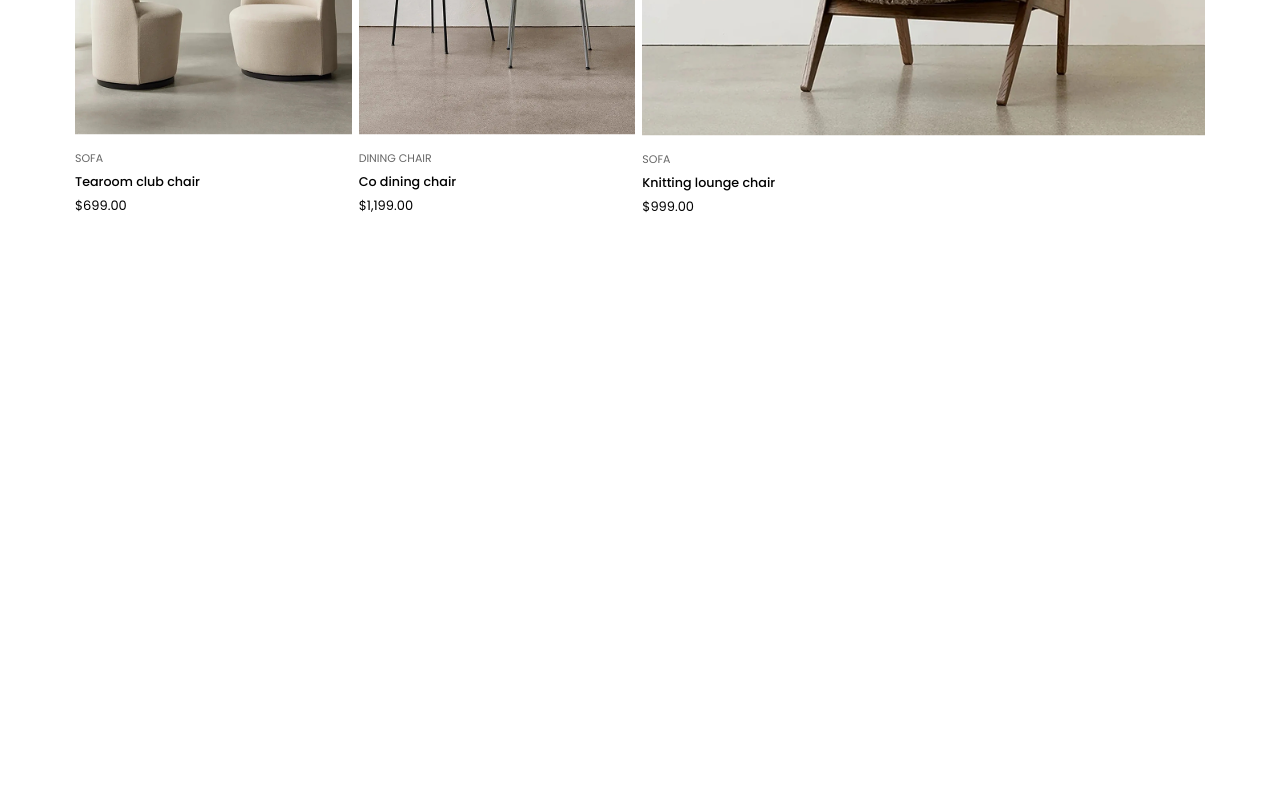
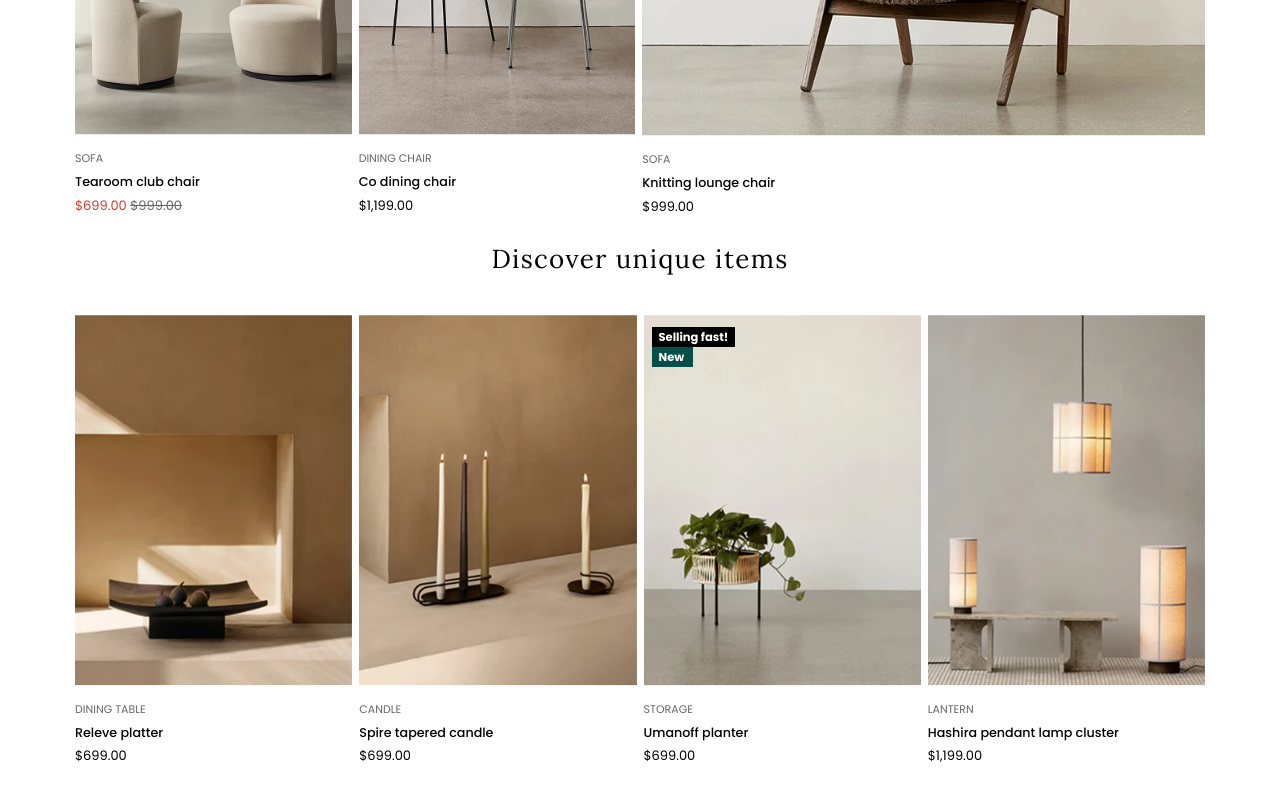
Before and after one commit to dangno1/orangy, a website: page index.html in a window 1280 px wide. Shown: the part 1919-2719 px from the top of the page. Before the commit the page ends 2254 px from the top, so only its background shows below. Drawn offline with Linux system fonts and the light colour scheme.

Commit message:
Orangy-Products-Unique: Create products unique layout

```diff
--- a/index.html
+++ b/index.html
@@ -150,7 +150,7 @@
                                 <div class="product-section__name">
                                     Tearoom club chair
                                 </div>
-                                <div class="product-section__price">
+                                <div class="product-section__price product-section__price--color">
                                     <span>$699.00</span>
                                 </div>
                             </div>
@@ -178,6 +178,83 @@
                         </div>
                     </div>
                 </div>
+                <div class="product-section__unique">
+                    <h2 class="product-section__title product-section__title--unique">Discover unique items</h2>
+                    <div class="product-section__small">
+                        <div class="product-section__right">
+                            <div class="product-section__image">
+                                <img src="./src/img/RELEVE_PLATTER_01.webp.png" alt="">
+                            </div>
+                            <div class="product-section__information">
+                                <div class="product-section__category">
+                                    Dining Table
+                                </div>
+                                <div class="product-section__name">
+                                    Releve platter
+                                </div>
+                                <div class="product-section__price">
+                                    <span>$699.00</span>
+                                </div>
+                            </div>
+                        </div>
+                        <div class="product-section__right">
+                            <div class="product-section__image">
+                                <img src="./src/img/SPIRE_TAPERED_CANDLES_01.webp.png" alt="">
+                            </div>
+                            <div class="product-section__information">
+                                <div class="product-section__category">
+                                    Candle
+                                </div>
+                                <div class="product-section__name">
+                                    Spire tapered candle
+                                </div>
+                                <div class="product-section__price">
+                                    <span>$699.00</span>
+                                </div>
+                            </div>
+                        </div>
+                        <div class="product-section__left">
+                            <div class="product-section__image">
+                                <img src="./src/img/UMANOFF_PLANTER_02.webp.png" alt="">
+                            </div>
+                            <div class="product-section__information">
+                                <div class="product-section__category">
+                                    Storage
+                                </div>
+                                <div class="product-section__name">
+                                    Umanoff planter
+                                </div>
+                                <div class="product-section__price">
+                                    <span>$699.00</span>
+                                </div>
+                            </div>
+                            <div class="product-section__item">
+                                <span class="product-section__sale">
+                                    Selling fast!
+                                </span>
+                                <span class="product-section__new">
+                                    New
+                                </span>
+                            </div>
+                        </div>
+                        <div class="product-section__right">
+                            <div class="product-section__image">
+                                <img src="./src/img/HASHIRA_PENDANT_LAMP_CLUSTER_02.webp.png" alt="">
+                            </div>
+                            <div class="product-section__information">
+                                <div class="product-section__category">
+                                    Lantern
+                                </div>
+                                <div class="product-section__name">
+                                    Hashira pendant lamp cluster
+                                </div>
+                                <div class="product-section__price">
+                                    <span>$1,199.00</span>
+                                </div>
+                            </div>
+                        </div>
+                    </div>
+                </div>
             </div>
         </div>
     </section>
--- a/src/scss/main.scss
+++ b/src/scss/main.scss
@@ -241,6 +241,15 @@ h6 {
         vertical-align: middle;
     }
 
+    &__price--color {
+        color: #D63A2F;
+        &::after {
+            content: "$999.00";
+            color: #666666;
+            text-decoration: line-through;
+        }
+    }
+
     &__small {
         display: flex;
         align-items: center;
@@ -291,4 +300,9 @@ h6 {
         top: 1.2rem;
         left: 1.28rem;
     }
+
+    &__title--unique {
+        text-align: center;
+        padding-bottom: 3.2rem;
+    }
 }
```
Also changed, not shown: src/img/HASHIRA_PENDANT_LAMP_CLUSTER_02.webp.png (added), src/img/RELEVE_PLATTER_01.webp.png (added), src/img/SPIRE_TAPERED_CANDLES_01.webp.png (added), src/img/UMANOFF_PLANTER_02.webp.png (added), src/styles.css, 1 other file.
